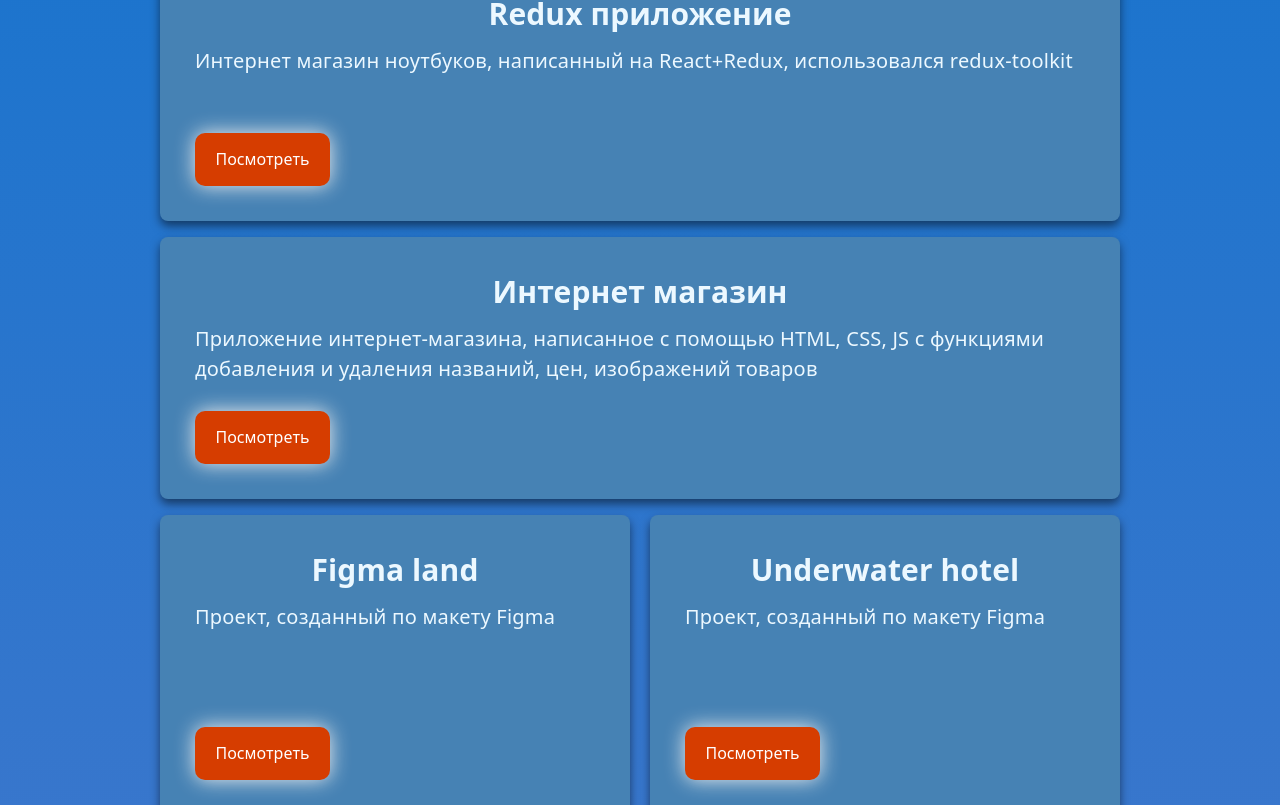
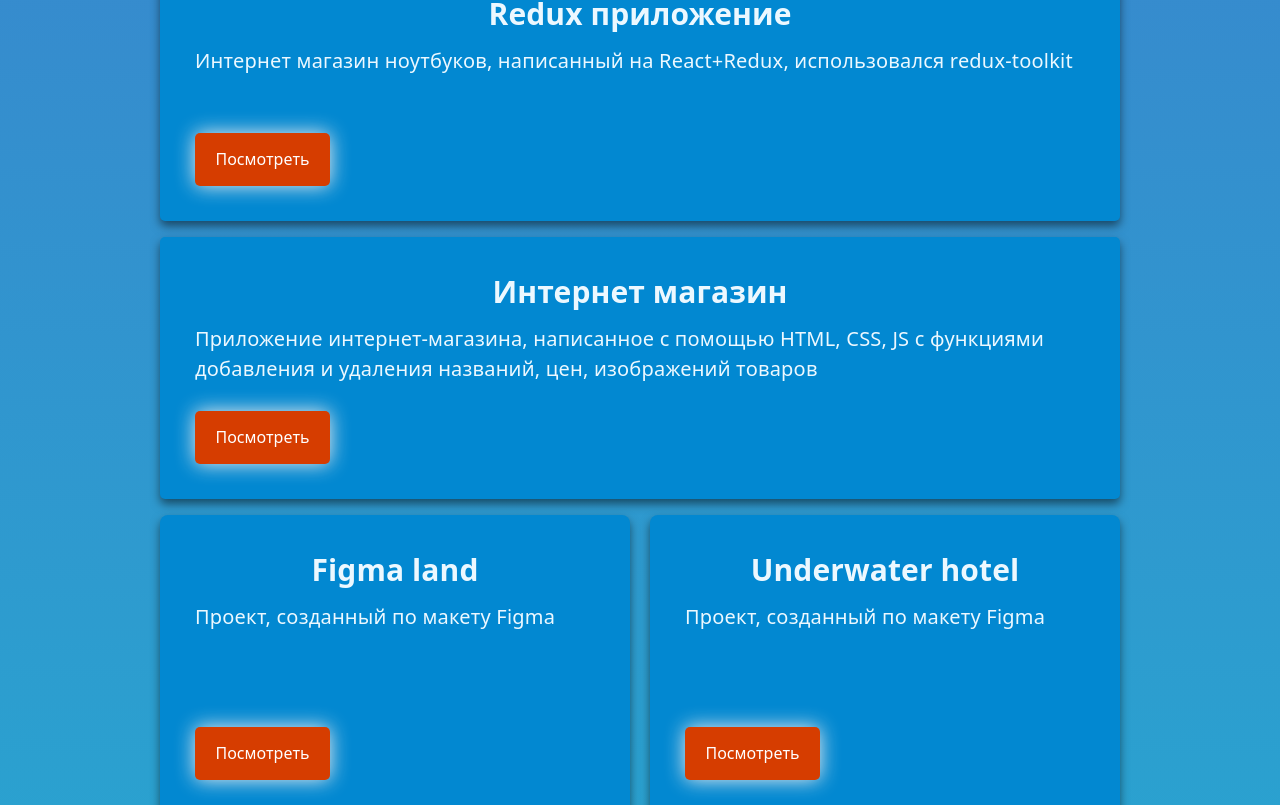
Before and after one commit to Hakkee94/portfolio-react, a React (Create React App) app: page / in a window 1280 px wide. Shown: the part 1215-2020 px from the top of the page. Built offline with nearby package versions, Linux system fonts and the light colour scheme.

Commit message:
style changes

```diff
--- a/src/index.css
+++ b/src/index.css
@@ -6,9 +6,8 @@ body {
     margin-right: auto;
     padding-left: 16px;
     padding-right: 16px;
-  /*background-image: linear-gradient(114.9deg, rgba(34, 34, 34, 1) 8.3%, rgba(0, 40, 60, 1) 41.6%, rgba(0, 143, 213, 1) 93.4%);*/
-  background: rgb(65,119,204);
-  background: linear-gradient(0deg, rgba(65,119,204,1) 29%, rgba(0,114,206,1) 90%);
+    background: rgb(25, 193, 210);
+    background: linear-gradient(0deg, rgba(25, 193, 210, 1) 0%, rgba(65, 119, 204, 1) 87%);
 }
 
 a {
@@ -145,8 +144,8 @@ header {
 }
 
 .first-project-position {
-  background: #4682B4;
-  border-radius: 8px;
+    background: #0288D1;
+    border-radius: 5px;
     margin-bottom: 16px;
     padding: 35px;
     min-height: 192px;
@@ -159,7 +158,7 @@ header {
 
 .other-projects {
     padding: 35px;
-  background: #4682B4;
+    background: #0288D1;
     border-radius: 8px;
     height: 230px;
     margin-bottom: 20px;
@@ -182,14 +181,13 @@ header {
     background-size: 200% auto;
     color: white;
     box-shadow: 0 0 20px #eee;
-  border-radius: 10px;
+    border-radius: 5px;
     width: 100%;
     line-height: 23px;
     font-weight: 500;
     font-family: system-ui;
     display: flex;
     height: 33px;
-  /*background-image: linear-gradient(to right, #314755 0%, #26a0da 51%, #314755 100%);*/
     background-color: rgba(214, 61, 0, 1);
     cursor: pointer;
     justify-content: center;
@@ -270,7 +268,7 @@ footer {
     border: 2px solid salmon;
     padding: 20px;
     border-radius: 5px;
-  background: #4682B4;
+    background: #0288D1;
 }
 
 .skill-list {
@@ -302,7 +300,7 @@ footer {
 
 a {
     font-family: system-ui;
-  color: gold;
+    color: #E0FFFF;
     text-decoration: none;
     font-size: 22px;
 }
```
Lines whose indentation alone changed are shown as unchanged.
